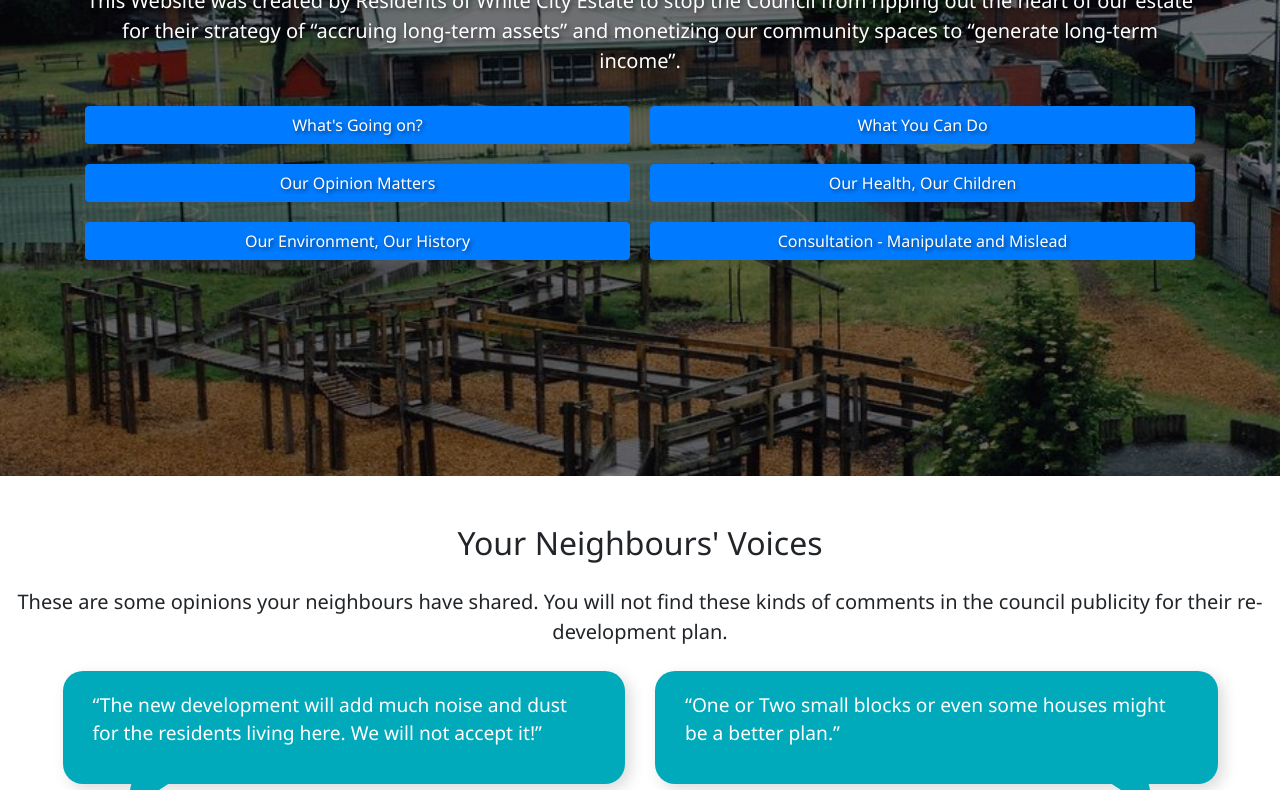
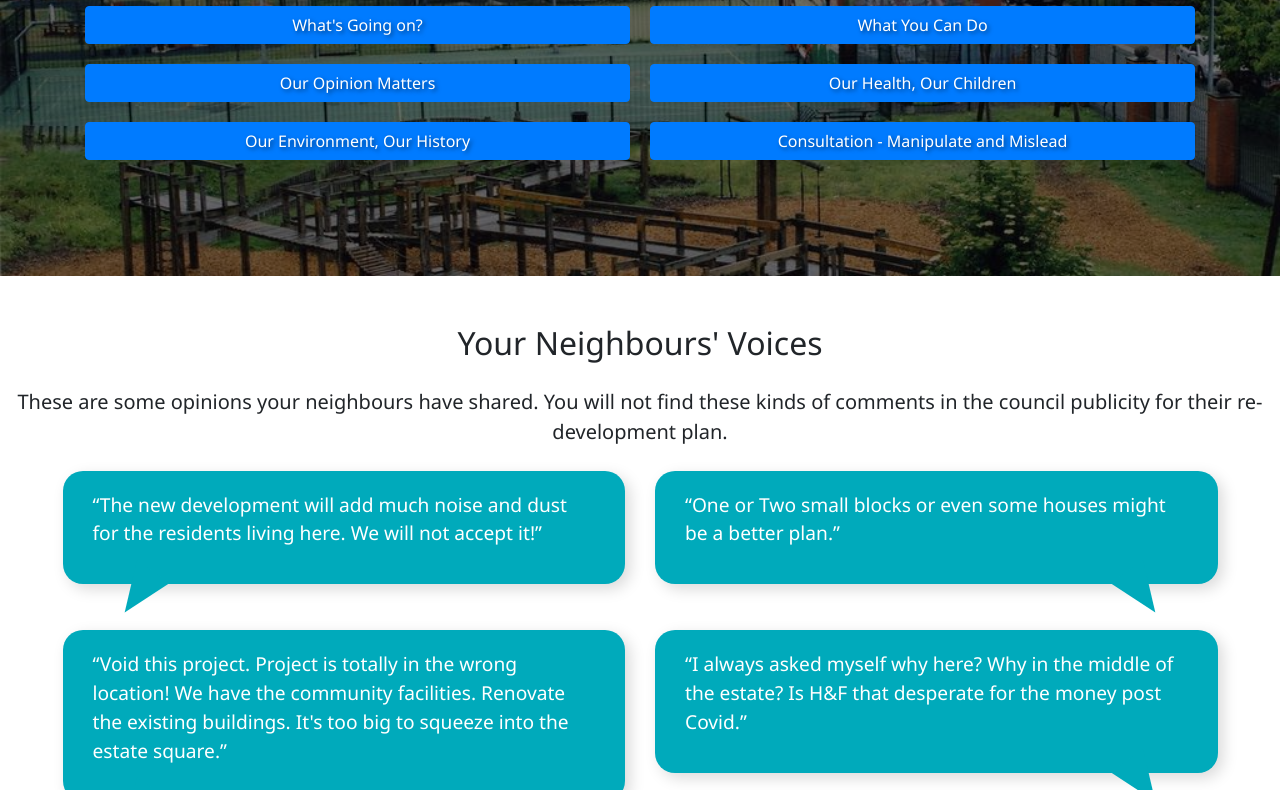
Before and after one commit to SchuyAW/FinalDWCE, a plain HTML site: page index.html in a window 1280 px wide. Shown: the part 409-1199 px from the top of the page. Drawn offline with nearby package versions, Linux system fonts and the light colour scheme.

Commit message:
Shortened parallax on index

```diff
--- a/style.css
+++ b/style.css
@@ -545,7 +545,7 @@ textarea#commentInput {
 .parallax {
     background: url("images/index/Ad%20Play%20and%20pitch.jpg") no-repeat center center fixed;
     background-size: cover;
-    height: 100vh; /* Full viewport height */
+    height: 75vh; /* Full viewport height */
     position: relative;
     z-index: 1;
 }
```
